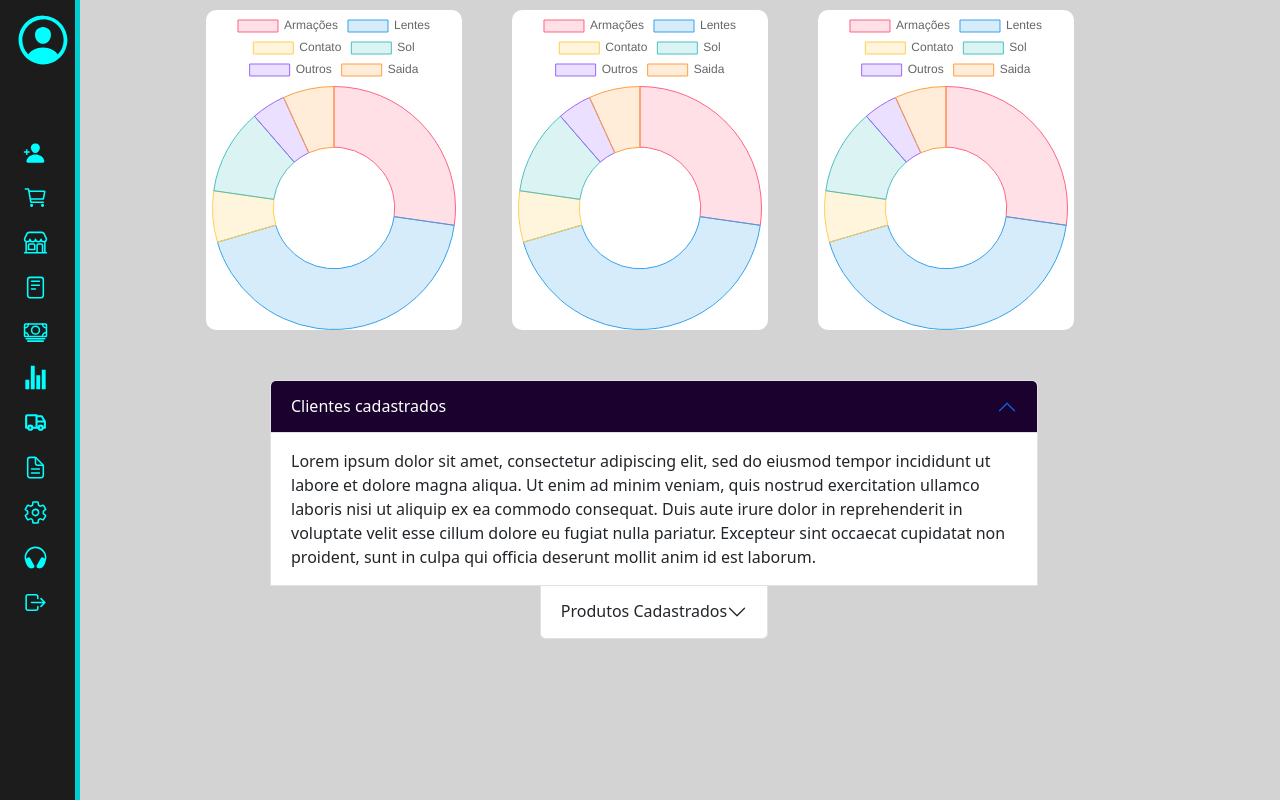
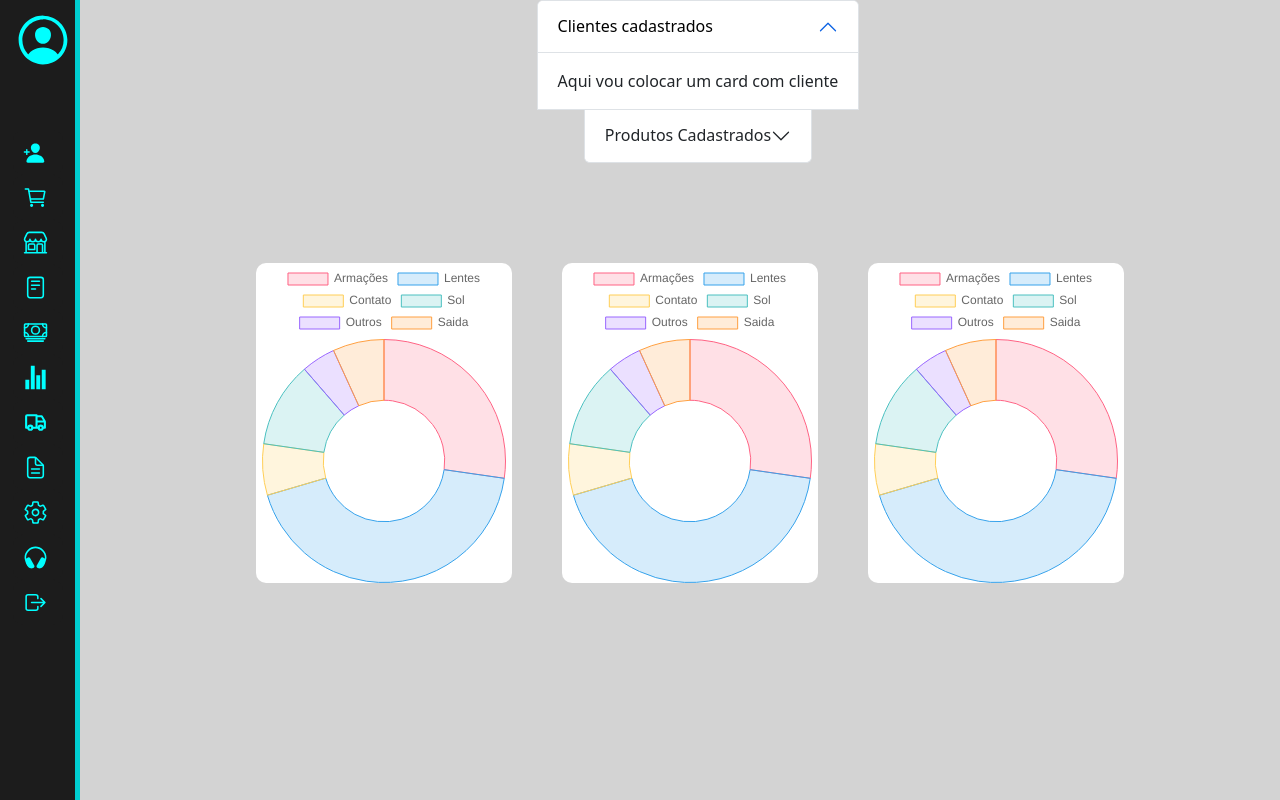
Before and after one commit to leobraboo/FrontSystemGlobal, a React (Vite) app: page /Home in a window 1280 px wide. Built offline with nearby package versions, Linux system fonts and the light colour scheme.

Commit message:
refactor : home

```diff
--- a/src/components/Home/GeneralInfo/index.tsx
+++ b/src/components/Home/GeneralInfo/index.tsx
@@ -4,29 +4,17 @@ import { StyledAccordion } from './styles';
 export function AccordionGeneral() {
   return (
     <div>
-    <StyledAccordion defaultActiveKey="0"  style={{ width: "60vw", height: "auto" }}>
+    <StyledAccordion defaultActiveKey="0"  style={{ width: "70vw", height: "auto" }}>
       <Accordion.Item eventKey="0">
         <Accordion.Header>Clientes cadastrados</Accordion.Header>
         <Accordion.Body>
-          Lorem ipsum dolor sit amet, consectetur adipiscing elit, sed do
-          eiusmod tempor incididunt ut labore et dolore magna aliqua. Ut enim ad
-          minim veniam, quis nostrud exercitation ullamco laboris nisi ut
-          aliquip ex ea commodo consequat. Duis aute irure dolor in
-          reprehenderit in voluptate velit esse cillum dolore eu fugiat nulla
-          pariatur. Excepteur sint occaecat cupidatat non proident, sunt in
-          culpa qui officia deserunt mollit anim id est laborum.
+         Aqui vou colocar um card com cliente
         </Accordion.Body>
       </Accordion.Item>
       <Accordion.Item eventKey="1">
         <Accordion.Header>Produtos Cadastrados</Accordion.Header>
         <Accordion.Body>
-          Lorem ipsum dolor sit amet, consectetur adipiscing elit, sed do
-          eiusmod tempor incididunt ut labore et dolore magna aliqua. Ut enim ad
-          minim veniam, quis nostrud exercitation ullamco laboris nisi ut
-          aliquip ex ea commodo consequat. Duis aute irure dolor in
-          reprehenderit in voluptate velit esse cillum dolore eu fugiat nulla
-          pariatur. Excepteur sint occaecat cupidatat non proident, sunt in
-          culpa qui officia deserunt mollit anim id est laborum.
+          Aqui vai outro card com produto
         </Accordion.Body>
       </Accordion.Item>
     </StyledAccordion>
--- a/src/components/Home/GeneralInfo/styles.ts
+++ b/src/components/Home/GeneralInfo/styles.ts
@@ -6,15 +6,14 @@ align-items: center;
 align-content: center;
 justify-items: center ;
 flex-direction: column;
-margin-left: 270px;
-margin-top: 50px;
+margin-left: 250px;
 .accordion-button:focus{
     box-shadow: none;
 }
 
 .accordion-button:not(.collapsed){
-    background-color: #1b022e;
-    color: var(--bs-accordion-bg);
+    background-color: white;
+    color: black;
 }
 
 .accordion-button::after {
--- a/src/components/Home/index.tsx
+++ b/src/components/Home/index.tsx
@@ -1,20 +1,6 @@
-
-
-// import { Chart } from 'react-chartjs-2';
-
-// import { ContainerData } from "./styles";
-
-// <Chart
-//   type={}
-//   options={}
-//   data={}
-//   {...props}
-// />
-
 import { Chart as ChartJS, ArcElement, Tooltip, Legend } from 'chart.js';
-import { Doughnut } from 'react-chartjs-2';
 import { AccordionGeneral } from './GeneralInfo';
-import { ContainerData1 , ContainerData2 , ContainerData3 , GeneralDv } from './styles';
+import { ContainerData1, ContainerData2, ContainerData3, GeneralDv } from './styles';
 
 ChartJS.register(ArcElement, Tooltip, Legend);
 
@@ -48,6 +34,7 @@ export const data = {
 export function Homegeneral() {
   return (
     <>
+      <AccordionGeneral />
       <GeneralDv>
         <ContainerData1 data={data}>
         </ContainerData1>
@@ -56,72 +43,7 @@ export function Homegeneral() {
         <ContainerData3 data={data}>
         </ContainerData3>
       </GeneralDv>
-    <AccordionGeneral/>
 
     </>
   )
 }
-// import {
-//   Chart as ChartJS,
-//   CategoryScale,
-//   LinearScale,
-//   BarElement,
-//   Title,
-//   Tooltip,
-//   Legend,
-// } from 'chart.js';
-// import { Bar } from 'react-chartjs-2';
-// import faker from 'faker';
-
-// ChartJS.register(
-//   CategoryScale,
-//   LinearScale,
-//   BarElement,
-//   Title,
-//   Tooltip,
-//   Legend
-// );
-
-// export const options = {
-//   responsive: true,
-//   plugins: {
-//     legend: {
-//       position: 'top' as const,
-//     },
-//     title: {
-//       display: true,
-//       text: 'Chart.js Bar Chart',
-//     },
-//   },
-// };
-
-// const labels = ['January', 'February', 'March', 'April', 'May', 'June', 'July'];
-
-// export const data = {
-//   labels,
-//   datasets: [
-//     {
-//       label: 'Dataset 1',
-//       data: labels.map(() => faker.datatype.number({ min: 0, max: 1000 })),
-//       backgroundColor: 'rgba(255, 99, 132, 0.5)',
-//     },
-//     {
-//       label: 'Dataset 2',
-//       data: labels.map(() => faker.datatype.number({ min: 0, max: 1000 })),
-//       backgroundColor: 'rgba(53, 162, 235, 0.5)',
-//     },
-//   ],
-// };
-
-// export function App() {
-//   return <Bar options={options} data={data} />;
-// }
-
-
-// export function Homegeneral() {
-//   return (
-//     <ContainerData>
-//       <h1 style={{ fontSize:"60px" }} > TESTEEEEEEEEEE</h1>
-//     </ContainerData>
-//   )
-// }
--- a/src/components/Home/styles.ts
+++ b/src/components/Home/styles.ts
@@ -7,6 +7,7 @@ align-content: center;
 justify-content: center;
 justify-items: center;
 display: flex;
+margin-left: 100px;
 flex-direction: row;
 max-height: 100vh;
 max-width: 100vw;
@@ -20,7 +21,7 @@ export const ContainerData1 = styled(Doughnut)`
   background: white;
   border-radius: 10px;
   align-items: center;
-  margin-top: 10px;
+  margin-top: 100px;
   align-content: center;
   justify-content: center !important;
   `
@@ -32,7 +33,7 @@ export const ContainerData1 = styled(Doughnut)`
   max-width: 20vw;
   border-radius: 10px;
   align-items: center;
-  margin-top: 10px;
+  margin-top: 100px;
   background: white;
   align-content: center;
   justify-content: center !important;
@@ -45,7 +46,7 @@ export const ContainerData1 = styled(Doughnut)`
   background: white;
   border-radius: 10px;
   align-items: center;
-  margin-top: 10px;
+  margin-top: 100px;
   align-content: center;
   justify-content: center !important;
   `
```
Lines whose indentation alone changed are shown as unchanged.
